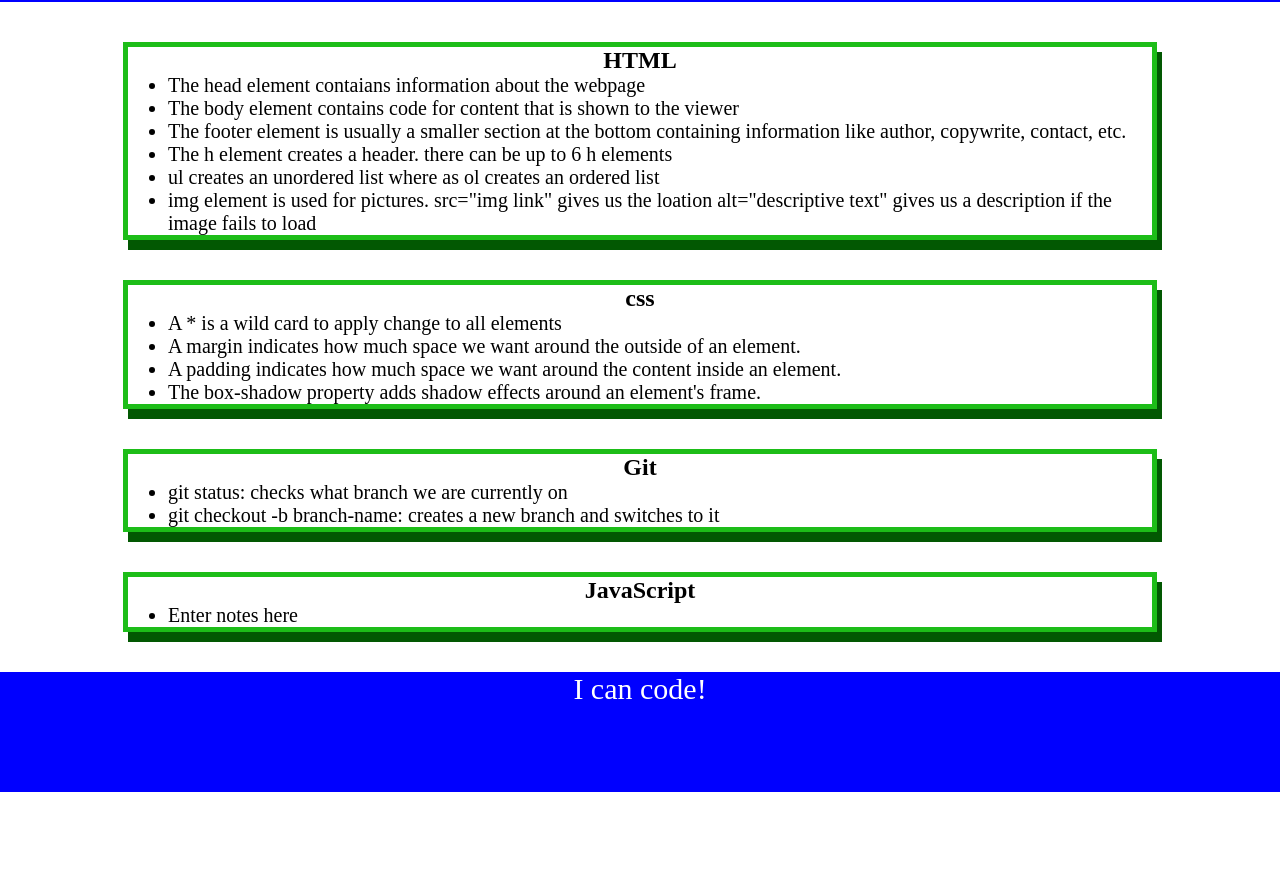
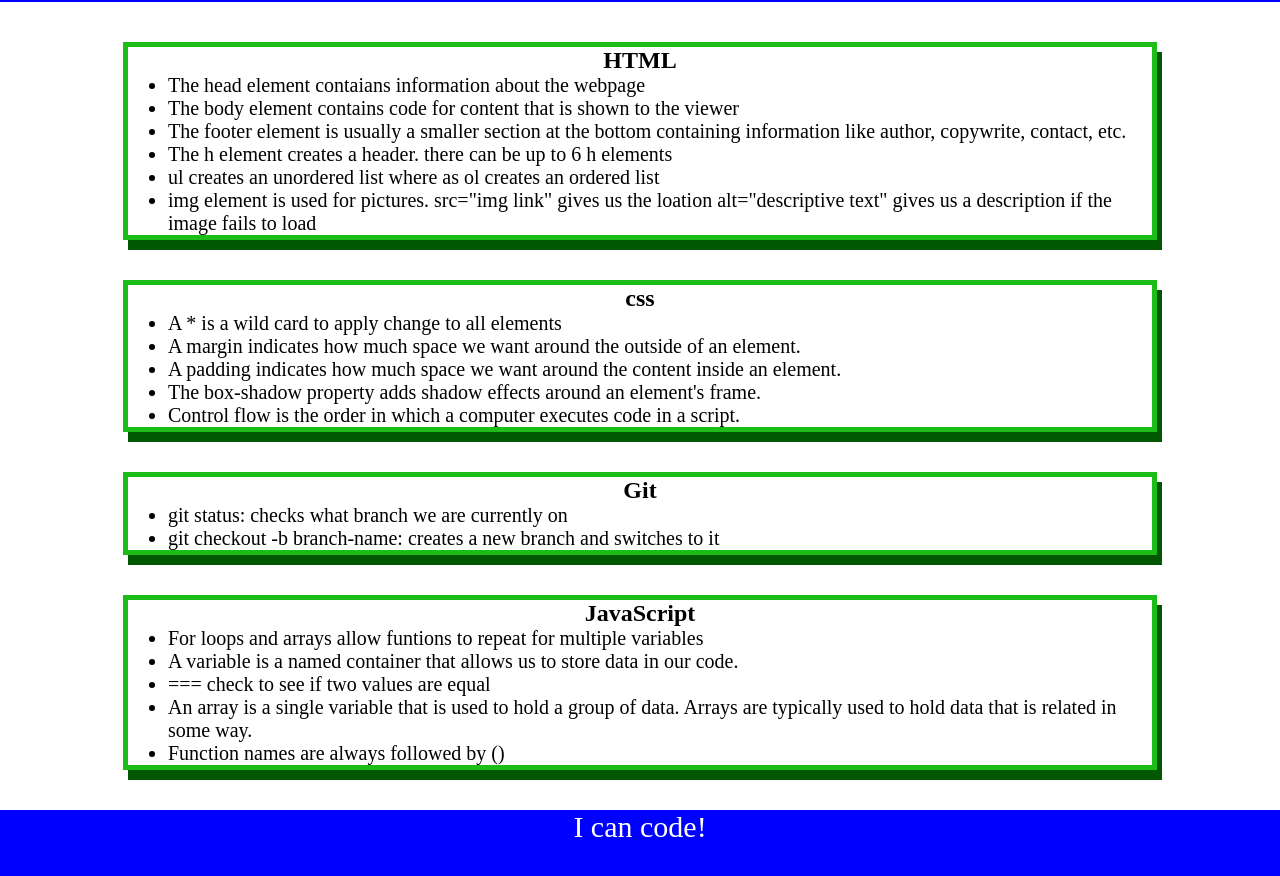
Before and after one commit to lukerpace/prework-study-guide, a plain HTML site: page index.html in a window 1280 px wide. Shown: the part 118-994 px from the top of the page. Before the commit the page ends 910 px from the top, so only its background shows below. Drawn offline with Linux system fonts and the light colour scheme.

Commit message:
added project README

```diff
--- a/index.html
+++ b/index.html
@@ -36,6 +36,7 @@
           <li>A margin indicates how much space we want around the outside of an element.</li>
           <li>A padding indicates how much space we want around the content inside an element.</li>
           <li>The box-shadow property adds shadow effects around an element's frame.</li>
+          <li>Control flow is the order in which a computer executes code in a script.</li>
         </ul>
       </section>
 
@@ -50,7 +51,11 @@
       <section class="card" id="javascript-section">
         <h2>JavaScript</h5>
         <ul>
-          <li>Enter notes here</li>
+          <li>For loops and arrays allow funtions to repeat for multiple variables</li>
+          <li>A variable is a named container that allows us to store data in our code.</li>
+          <li>=== check to see if two values are equal</li>
+          <li>An array is a single variable that is used to hold a group of data. Arrays are typically used to hold data that is related in some way.</li>
+          <li>Function names are always followed by ()</li>
         </ul>
       </section>
     </main>
```
Also changed, not shown: 1 other file.
